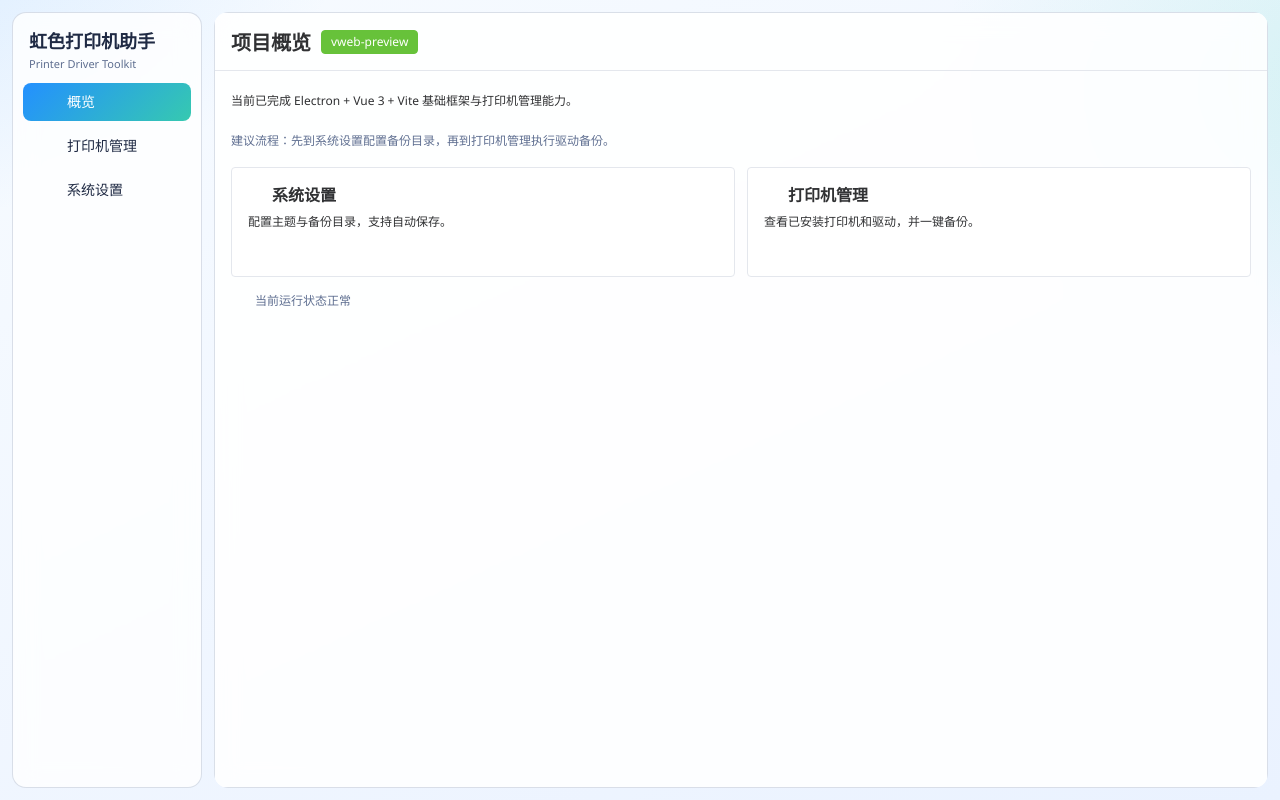
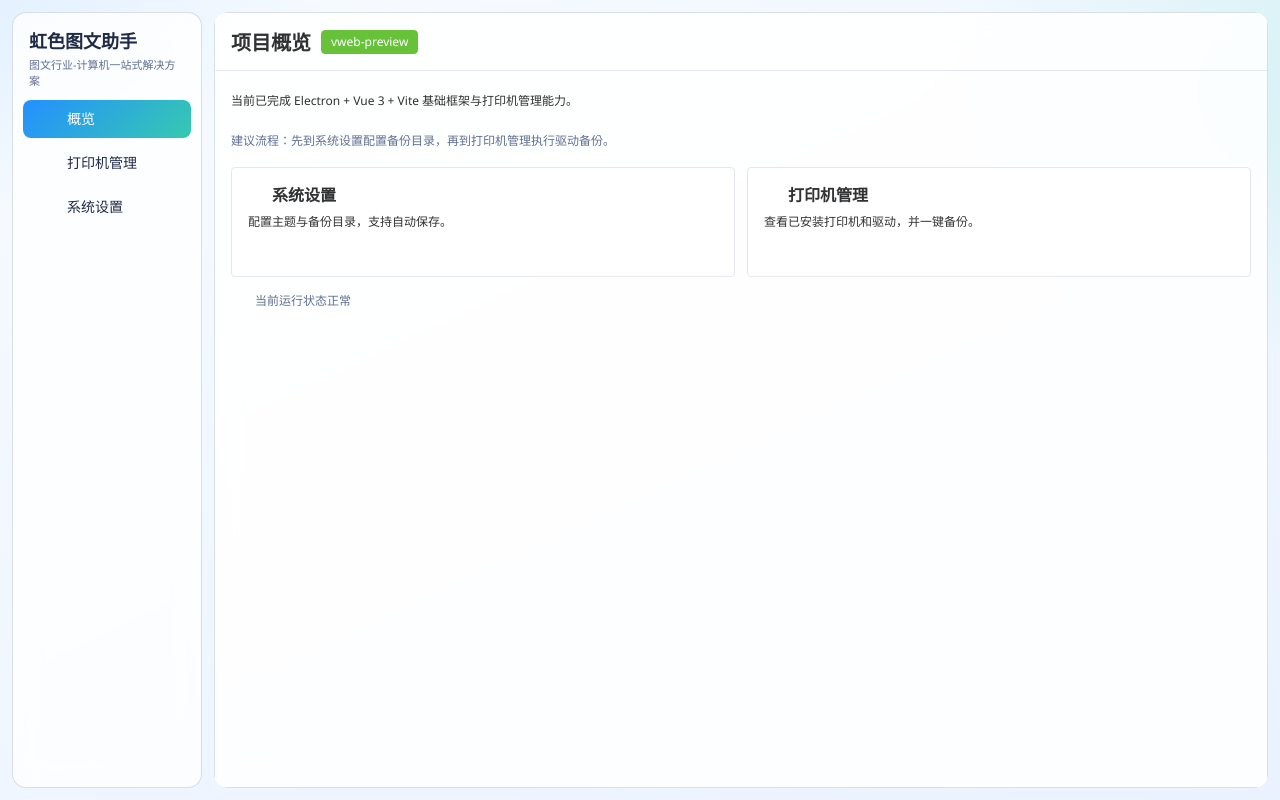
Before and after one commit to jarvis-workbench/jarvis-print-manage, a Vue app: page / in a window 1280 px wide. Built offline with nearby package versions, Linux system fonts and the light colour scheme; some icons are missing.

Commit message:
统一应用品牌名称与打包标识

```diff
--- a/index.html
+++ b/index.html
@@ -4,7 +4,7 @@
     <meta charset="UTF-8" />
     <link rel="icon" type="image/svg+xml" href="/favicon.svg" />
     <meta name="viewport" content="width=device-width, initial-scale=1.0" />
-    <title>虹色打印机助手</title>
+    <title>虹色图文助手</title>
   </head>
   <body>
     <div id="app"></div>
--- a/package.json
+++ b/package.json
@@ -29,8 +29,8 @@
     "wait-on": "^9.0.4"
   },
   "build": {
-    "appId": "hs.print.iiot.eu.cc",
-    "productName": "虹色打印机助手",
+    "appId": "cc.eu.iiot.hs.tool",
+    "productName": "虹色图文助手",
     "files": [
       "dist/**/*",
       "electron/**/*",
--- a/src/App.vue
+++ b/src/App.vue
@@ -16,8 +16,8 @@ function handleMenuSelect(path) {
 <template>
   <el-container class="shell">
     <el-aside class="sidebar" width="190px">
-      <div class="brand">虹色打印机助手</div>
-      <div class="brand-subtitle">Printer Driver Toolkit</div>
+      <div class="brand">虹色图文助手</div>
+      <div class="brand-subtitle">图文行业-计算机一站式解决方案</div>
 
       <el-menu class="nav-menu" :default-active="activePath" @select="handleMenuSelect">
         <el-menu-item index="/">
```
